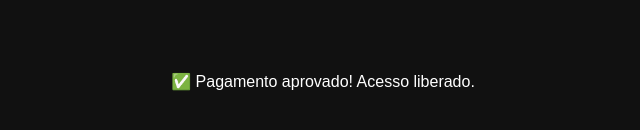
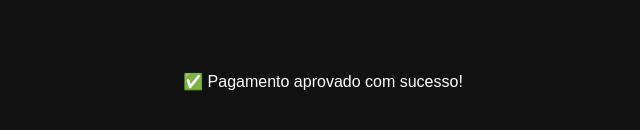
Before and after one commit to thiagoscalumby-boop/shopee-site, a Next.js app: page /sucesso in a window 1280 px wide. Shown: the part 318-448 px from the top of the page, without its empty margins (317-957 px from the left). Built offline with nearby package versions, Linux system fonts and the light colour scheme.

Commit message:
Update page.tsx

```diff
--- a/app/sucesso/page.tsx
+++ b/app/sucesso/page.tsx
@@ -1,7 +1,7 @@
 export default function Sucesso() {
   return (
-    <div style={{ background: "#111", color: "#fff", height: "100vh", display: "flex", alignItems: "center", justifyContent: "center" }}>
-      <h1>✅ Pagamento aprovado! Acesso liberado.</h1>
+    <div style={{ background: "#111", color: "#fff", minHeight: "100vh", display: "flex", alignItems: "center", justifyContent: "center" }}>
+      <h1>✅ Pagamento aprovado com sucesso!</h1>
     </div>
   );
 }
```
